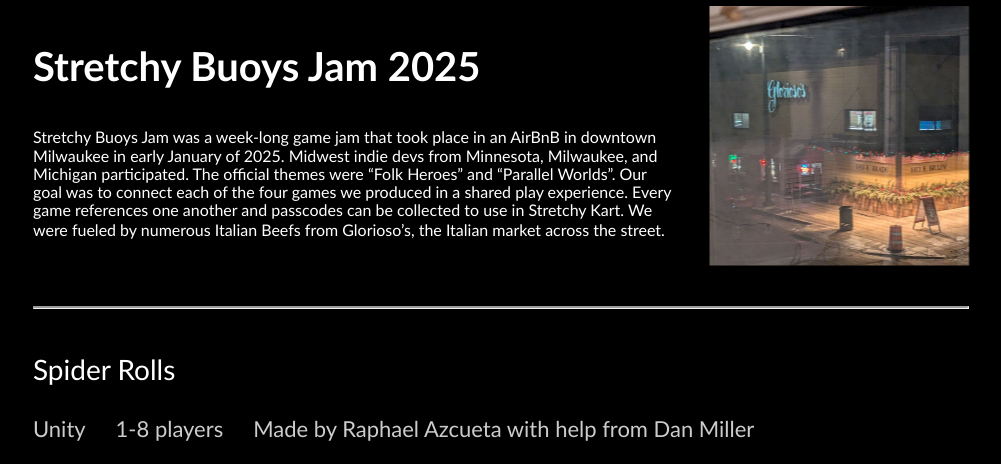
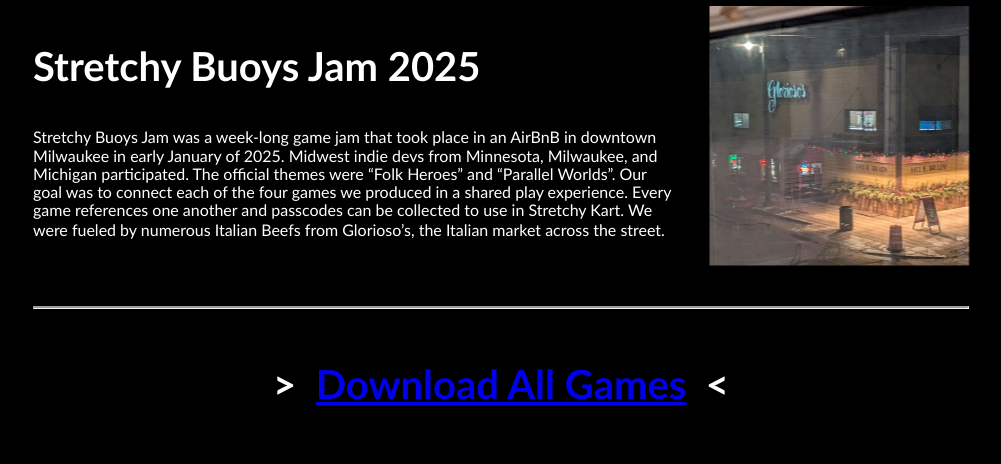
Before and after one commit to dsmiller95/STRETCHYJAM2025, a plain HTML site: page index.html in a window 1280 px wide. Shown: the part 822-1286 px from the top of the page, without its empty margins (139-1140 px from the left). Drawn offline with Linux system fonts and the light colour scheme; a web font is replaced by a local one.

Commit message:
add download link

```diff
--- a/STRETCHY.css
+++ b/STRETCHY.css
@@ -21,6 +21,14 @@ table th {
   justify-content: center;
   align-items: stretch;
   margin: 0 auto;
+}
+
+.download-link {
+    display: flex;
+    flex-direction: row;
+    justify-content: center;
+    align-items: center;
+    margin: 0 auto;
 }
 
 .image-side-container .text {
--- a/index.html
+++ b/index.html
@@ -14,6 +14,16 @@
     <p class="c6"><span>
         Stretchy Buoys Jam was a week-long game jam that took place in an AirBnB in downtown Milwaukee in early January of 2025. Midwest indie devs from Minnesota, Milwaukee, and Michigan participated. The official themes were &ldquo;Folk Heroes&rdquo; and &ldquo;Parallel Worlds&rdquo;. Our goal was to connect each of the four games we produced in a shared play experience. Every game references one another and passcodes can be collected to use in Stretchy Kart. We were fueled by numerous Italian Beefs from Glorioso&rsquo;s, the Italian market across the street.
     </span></p>
+    <div class="pad-line"></div>
+    <hr>
+    <h1 class="download-link">
+        &gt;&nbsp;&nbsp;<a
+            href="https://tipsheda.itch.io/stretchy-buoys-jam-2025"
+            title="Including this webpage!"
+            >
+            Download All Games
+        </a>&nbsp;&nbsp;&lt;
+    </h3>
     <div class="pad-line"></div>
     <hr>
 
```
Also changed, not shown: 1 other file.
